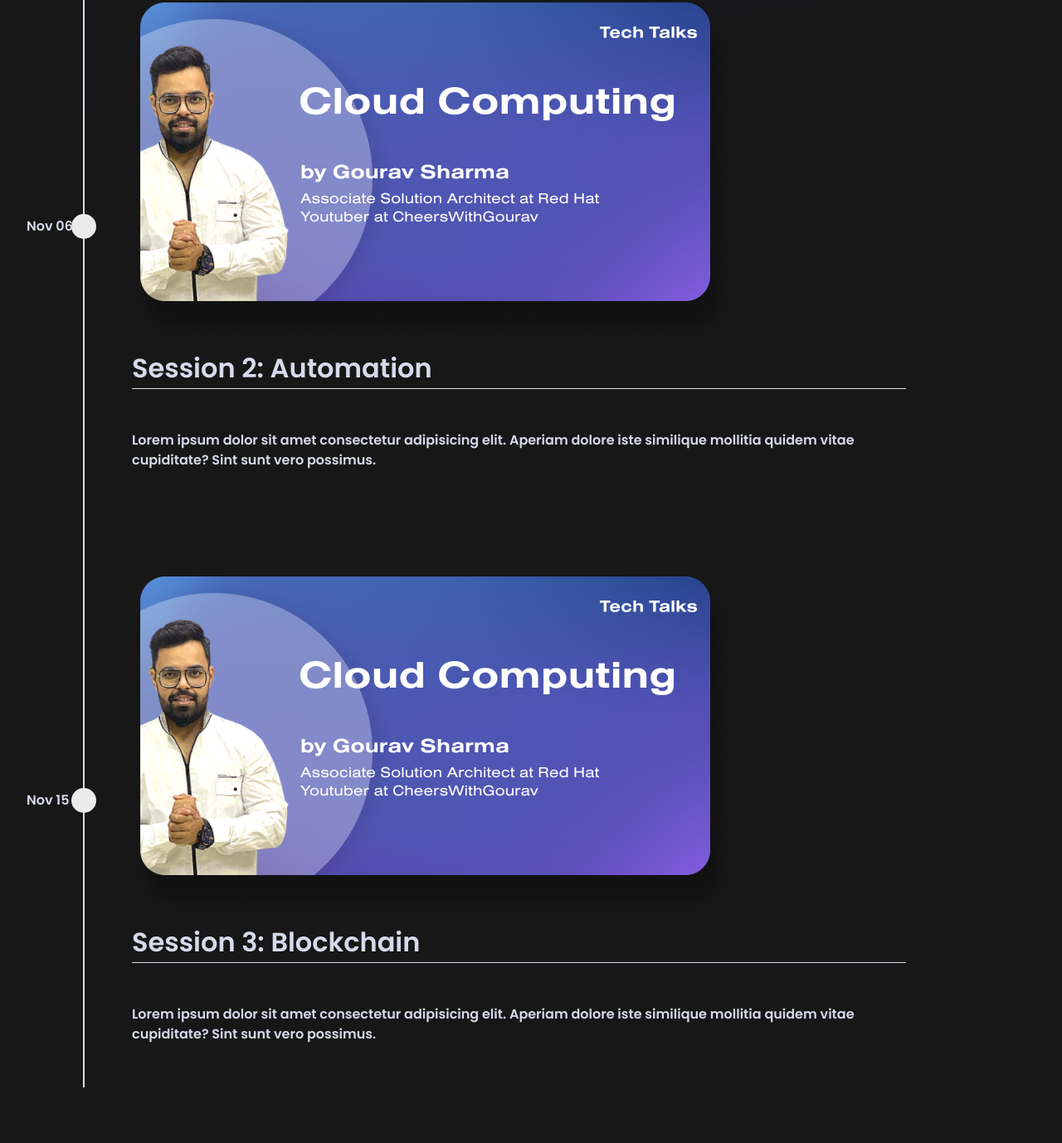
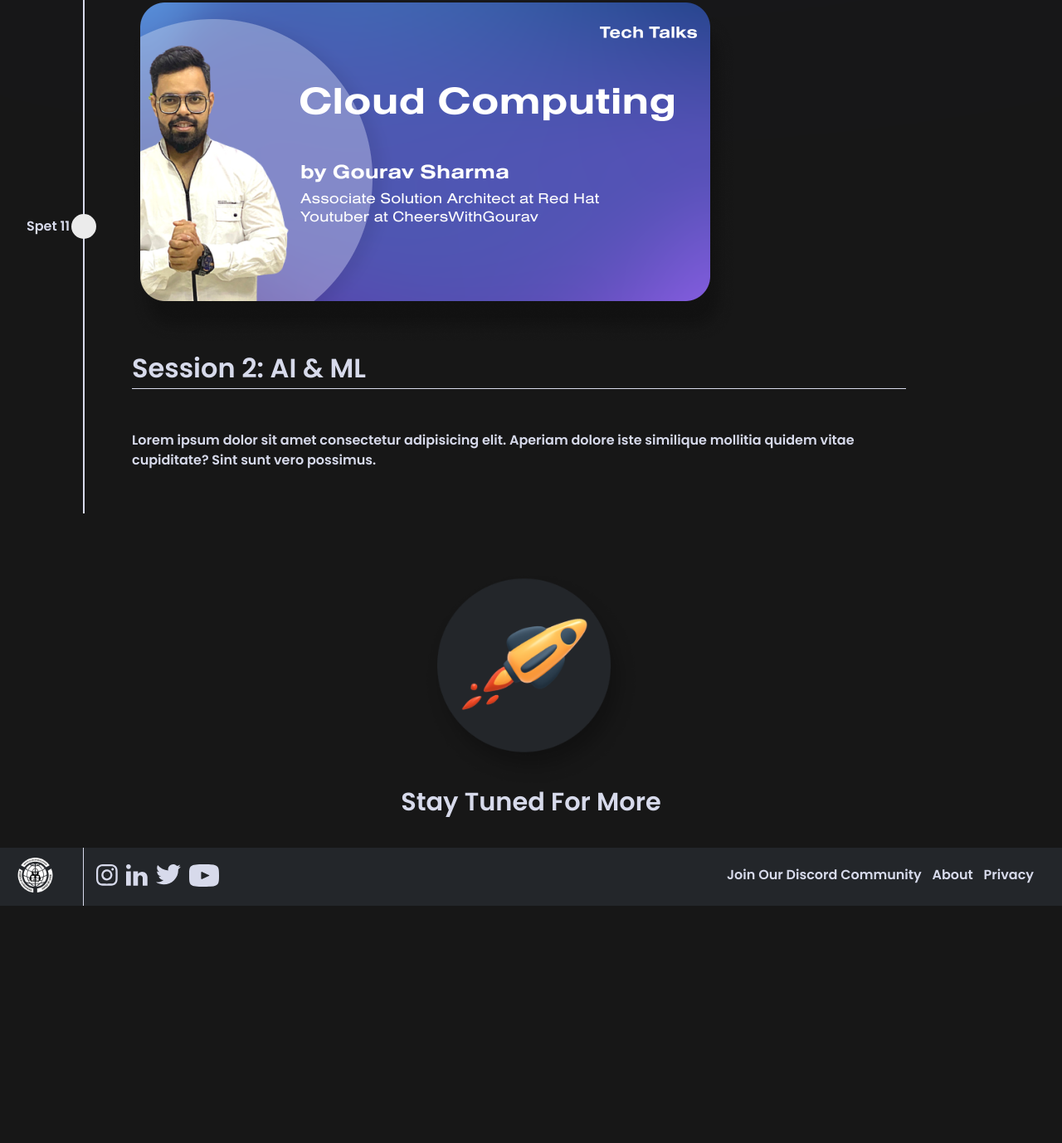
Before and after one commit to nikku0009/Tech-Talk-UCD, a plain HTML site: page index.html in a window 1280 px wide. Shown: the part 1640-3018 px from the top of the page at 83% size. After the commit the page ends 2732 px from the top, so only its background shows below. Drawn offline with Linux system fonts and the light colour scheme.

Commit message:
Final Commit

```diff
--- a/css/style.css
+++ b/css/style.css
@@ -408,7 +408,7 @@ li a {
   bottom: 0;
   left: 0;
   right: 0;
-  background: rgba(0, 0, 0, 0.7);
+  background: rgba(0, 0, 0, 0.3);
   transition: opacity 500ms;
   visibility: hidden;
   opacity: 0;
--- a/index.html
+++ b/index.html
@@ -120,12 +120,14 @@
 
       </div> <!--session1-->
 
+
+
       <div class="event">
-        <div class="event-date">Nov 06</div>
+        <div class="event-date">Spet 11</div>
         <br>
         <img src="images/Video Tile1.png" id = "image-2">
         <div id="text-2">
-          <h2>Session 2: Automation</h2>
+          <h2>Session 2: AI & ML</h2>
           <div class="timeline-content">
             <p>
               Lorem ipsum dolor sit amet consectetur adipisicing elit. Aperiam
@@ -140,23 +142,6 @@
 
 
 
-      <div class="event">
-        <div class="event-date">Nov 15</div>
-        <br>
-        <img src="images/Video Tile1.png" id = "image-3">
-        <div id="text 3">
-
-            <h2>Session 3: Blockchain</h2>
-            <div class="timeline-content">
-              <p>
-                Lorem ipsum dolor sit amet consectetur adipisicing elit. Aperiam
-                dolore iste similique mollitia quidem vitae cupiditate? Sint sunt
-                vero possimus.
-              </p>
-            </div>
-          </div>
-
-        </div> <!--session3-->
 
 
 
```
